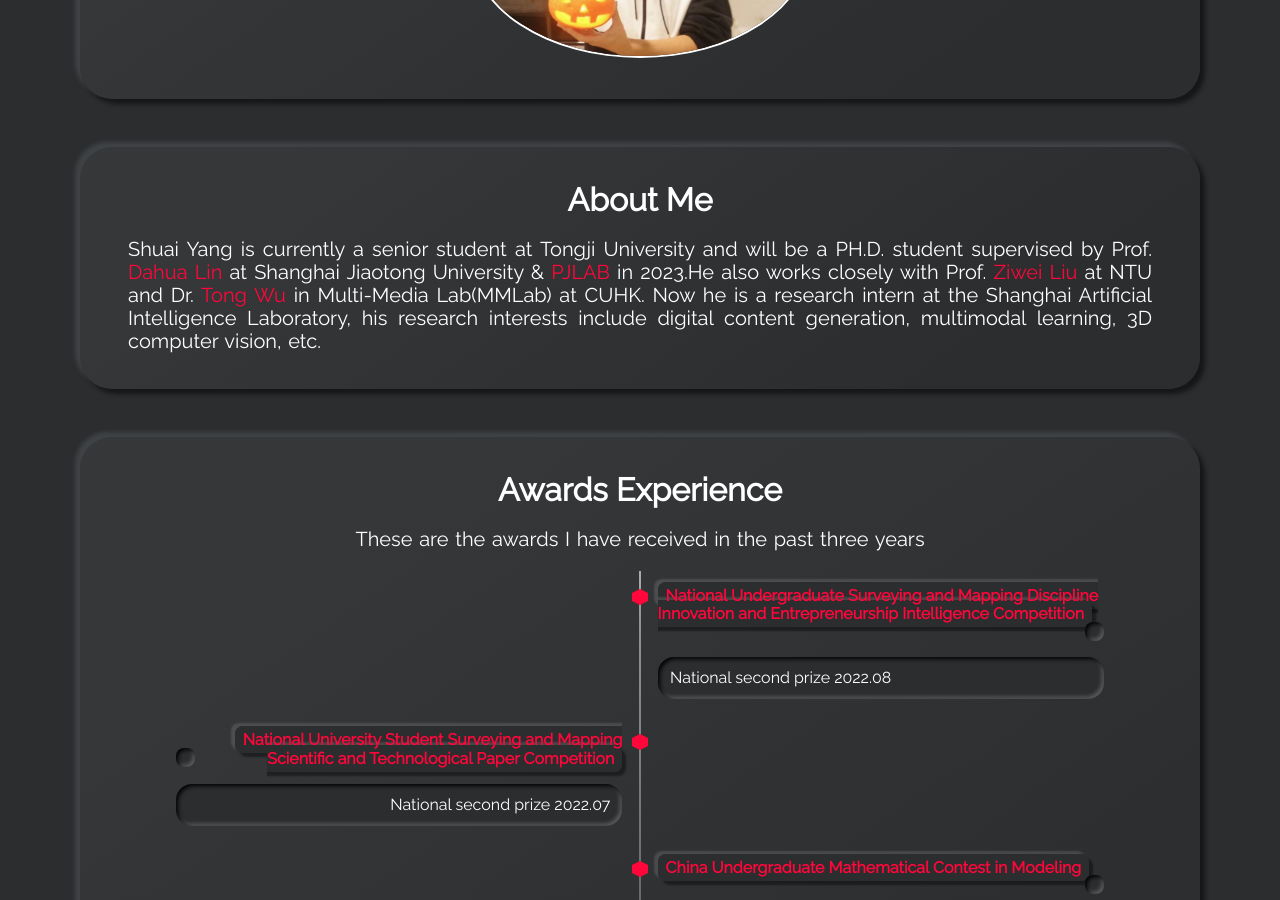
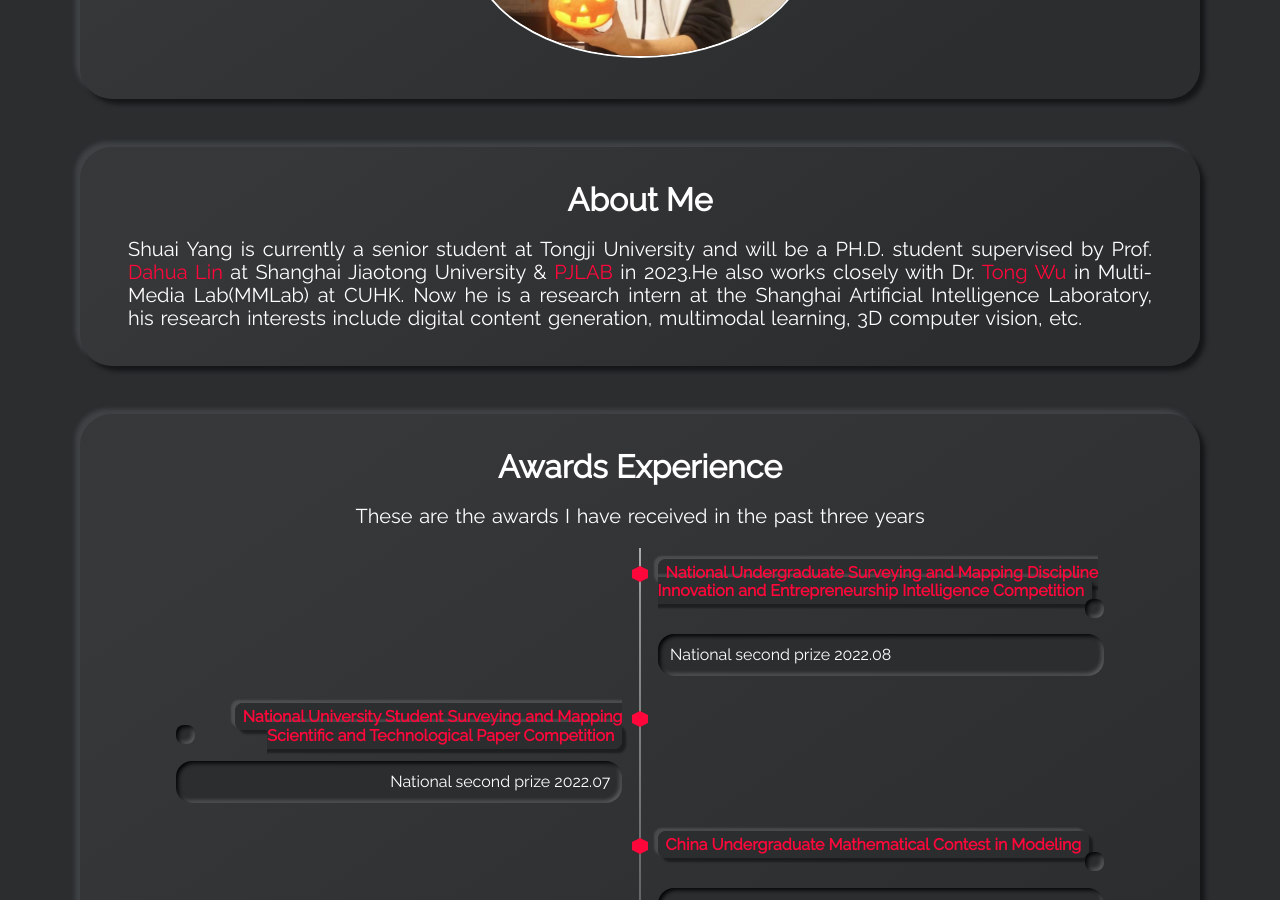
Before and after one commit to YS-IMTech/YS-IMTech.github.io, a Jekyll site: the page built from index.html, in a window 1280 px wide and 900 px high, scrolled down 1263 px. Built offline with Jekyll 4.4.1, drawn with Linux system fonts in a browser that asks for light colours; comment, search, counter and statistics services are not loaded.

Commit message:
Update _config.yml

```diff
--- a/_config.yml
+++ b/_config.yml
@@ -32,7 +32,7 @@
 # about_me_title: The will be displayed as the title in the About Me section
 about_me_title: About Me
 # about_me_description: This will be displayed under the title.
-about_me_description: Shuai Yang is currently a senior student at Tongji University and will be a PH.D. student supervised by Prof. <a href="http://dahua.me/" target="_blank" rel="noopener">Dahua Lin</a> at Shanghai Jiaotong University & <a href="https://www.shlab.org.cn/" target="_blank" rel="noopener">PJLAB</a> in 2023.He also works closely with Prof. <a href="https://liuziwei7.github.io/" target="_blank" rel="noopener">Ziwei Liu</a> at NTU and Dr. <a href="https://wutong16.github.io/" target="_blank" rel="noopener">Tong Wu</a> in Multi-Media Lab(MMLab) at CUHK. Now he is a research intern at the Shanghai Artificial Intelligence Laboratory, his research interests include digital content generation, multimodal learning, 3D computer vision, etc.
+about_me_description: Shuai Yang is currently a senior student at Tongji University and will be a PH.D. student supervised by Prof. <a href="http://dahua.me/" target="_blank" rel="noopener">Dahua Lin</a> at Shanghai Jiaotong University & <a href="https://www.shlab.org.cn/" target="_blank" rel="noopener">PJLAB</a> in 2023.He also works closely with Dr. <a href="https://wutong16.github.io/" target="_blank" rel="noopener">Tong Wu</a> in Multi-Media Lab(MMLab) at CUHK. Now he is a research intern at the Shanghai Artificial Intelligence Laboratory, his research interests include digital content generation, multimodal learning, 3D computer vision, etc.
 # SKILLS SECTION
 # show_skills_card:
 # > setting this to true, will display the Skills section
```
